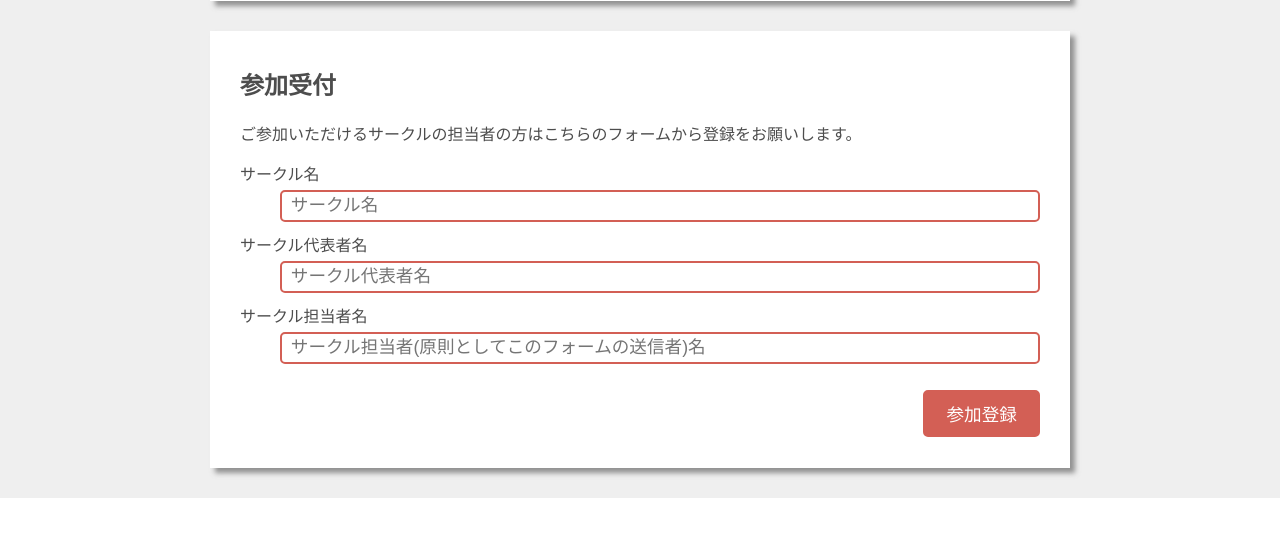
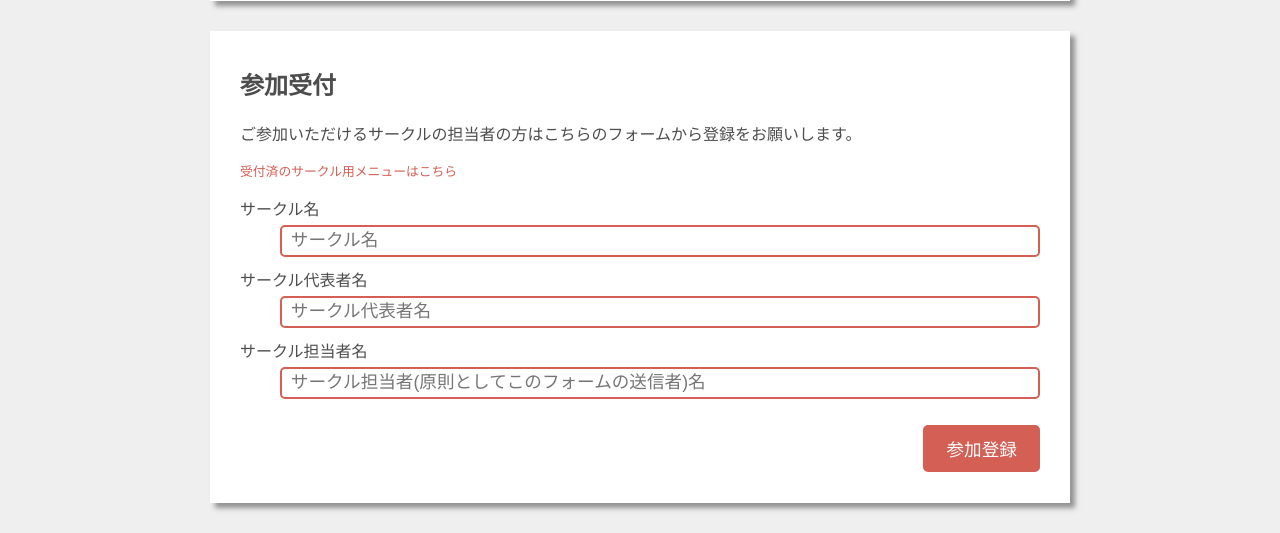
Before and after one commit to ayame-q/iniad-meets-web, a Django app: page /circle/join in a window 1280 px wide. Shown: the part 565-1098 px from the top of the page. Before the commit the page ends 1063 px from the top, so only its background shows below. Run offline with Django 3.2, Linux system fonts and the light colour scheme; the visitor is signed in with stand-in values (Sample User, id 1); parts of the project's set-up code (start-up, migrations or seed data) failed here and were passed over; some libraries are stand-ins or nearby versions; some web fonts are replaced.

Commit message:
受付フォームにサークル用メニューへのリンクを作成

```diff
--- a/server/meets/templates/meets/circle/join.html
+++ b/server/meets/templates/meets/circle/join.html
@@ -70,6 +70,7 @@
         <h2>参加受付</h2>
         {% if user.is_authenticated %}
             <p>ご参加いただけるサークルの担当者の方はこちらのフォームから登録をお願いします。</p>
+            <p style="font-size: 0.8em"><a href="{% url 'circle_admin' %}">受付済のサークル用メニューはこちら</a></p>
             <form method="post">
                 {% csrf_token %}
                 <dl>
```
